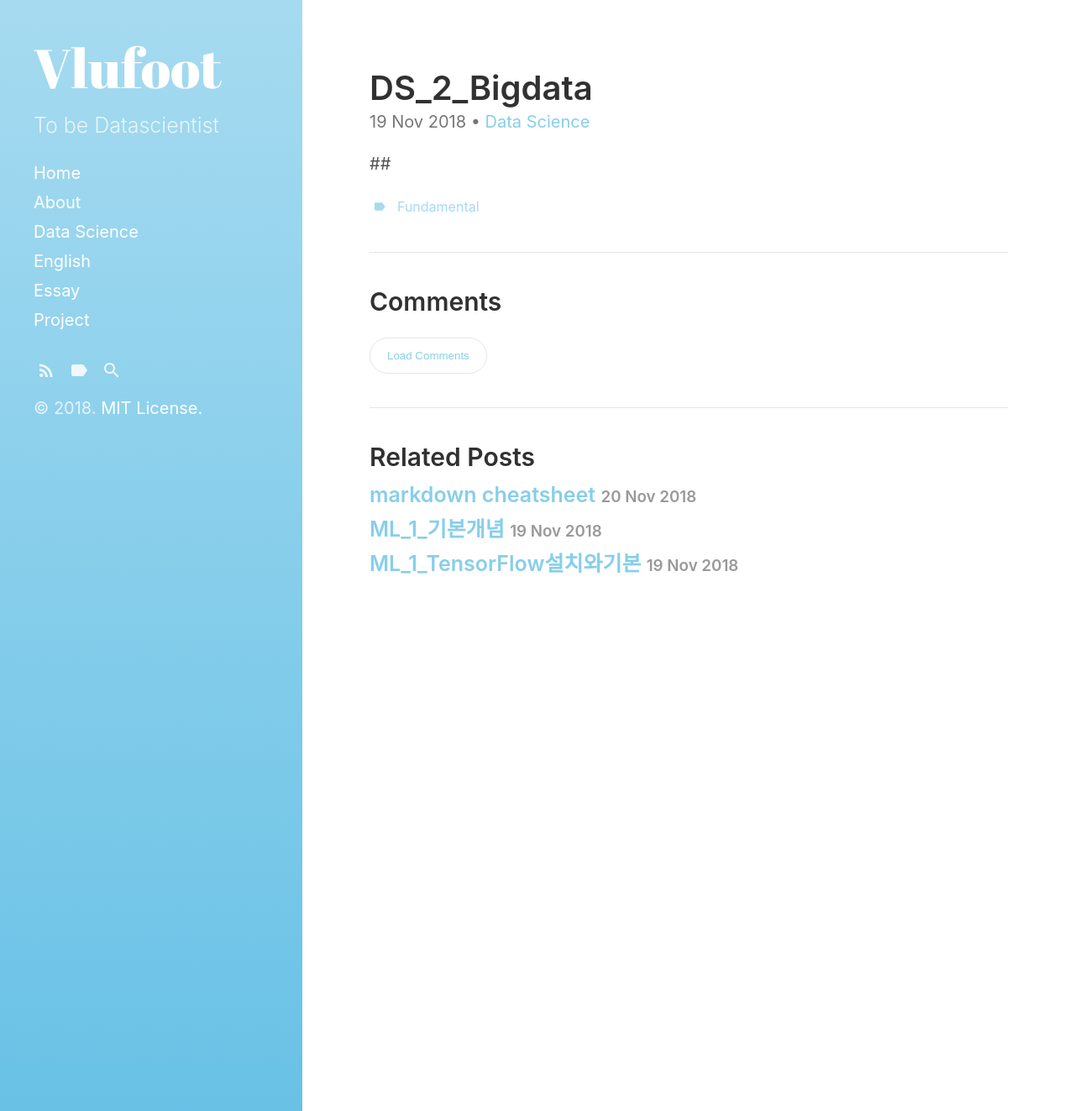
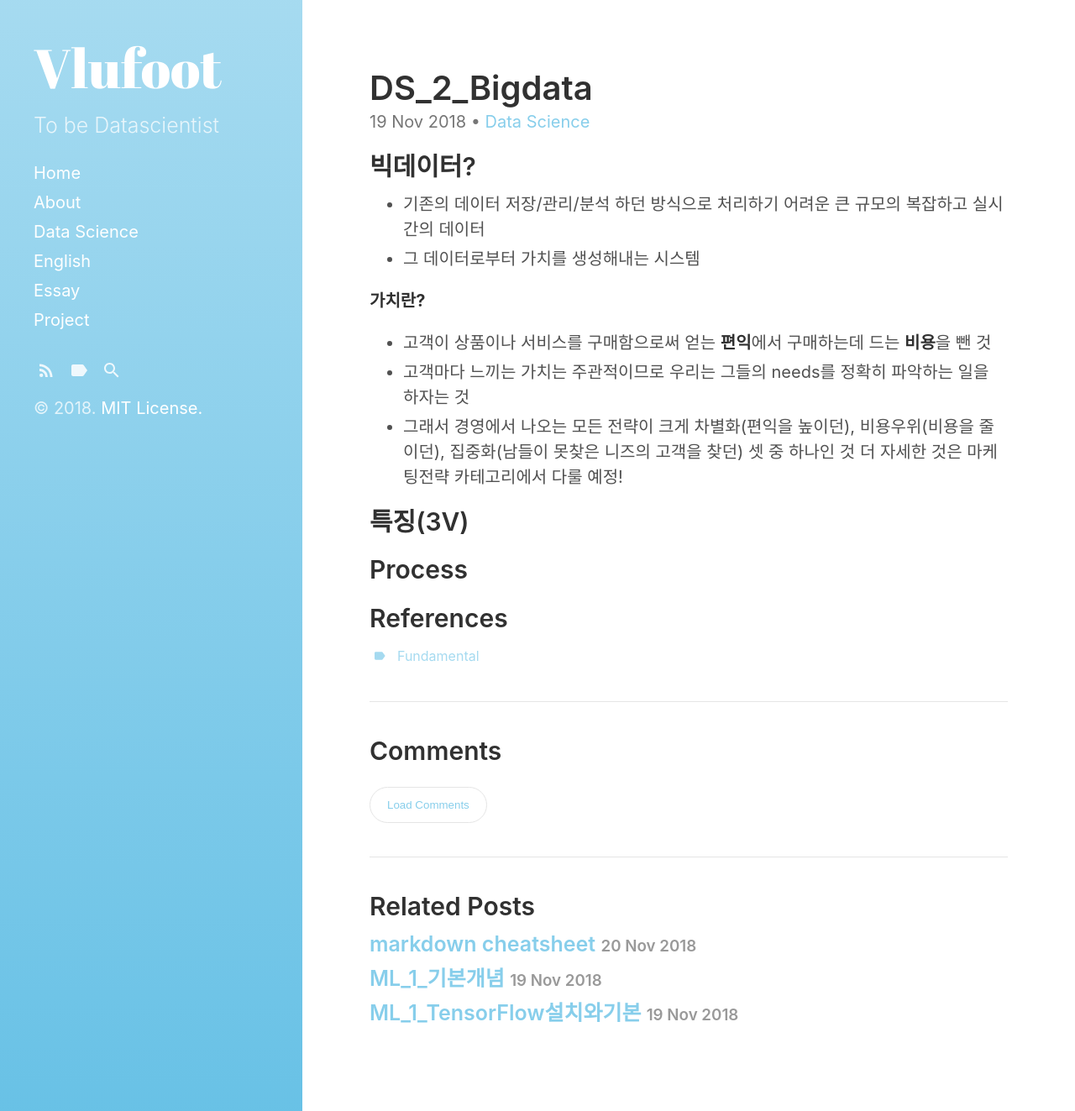
Before and after one commit to vlufoot/vlufoot.github.io, a Jekyll site: the page built from _posts/DS/2018-11-19-DS_2_Bigdata.md, in a window 1280 px wide. Shown: the whole page at 84% size. Built offline with Jekyll 4.4.1, drawn with Linux system fonts in a browser that asks for light colours.

Commit message:
Update 2018-11-19-DS_2_Bigdata.md

```diff
--- a/_posts/DS/2018-11-19-DS_2_Bigdata.md
+++ b/_posts/DS/2018-11-19-DS_2_Bigdata.md
@@ -8,4 +8,21 @@ tags:
   - Fundamental
 ---
 
-##
+## 빅데이터?
+- 기존의 데이터 저장/관리/분석 하던 방식으로 처리하기 어려운 큰 규모의 복잡하고 실시간의 데이터
+- 그 데이터로부터 가치를 생성해내는 시스템
+
+**가치란?**
+- 고객이 상품이나 서비스를 구매함으로써 얻는 **편익**에서 구매하는데 드는 **비용**을 뺀 것
+- 고객마다 느끼는 가치는 주관적이므로 우리는 그들의 needs를 정확히 파악하는 일을 하자는 것
+- 그래서 경영에서 나오는 모든 전략이 크게 차별화(편익을 높이던), 비용우위(비용을 줄이던), 집중화(남들이 못찾은 니즈의 고객을 찾던) 셋 중 하나인 것
+더 자세한 것은 마케팅전략 카테고리에서 다룰 예정!
+
+## 특징(3V)
+
+
+## Process
+
+
+
+## References
```
